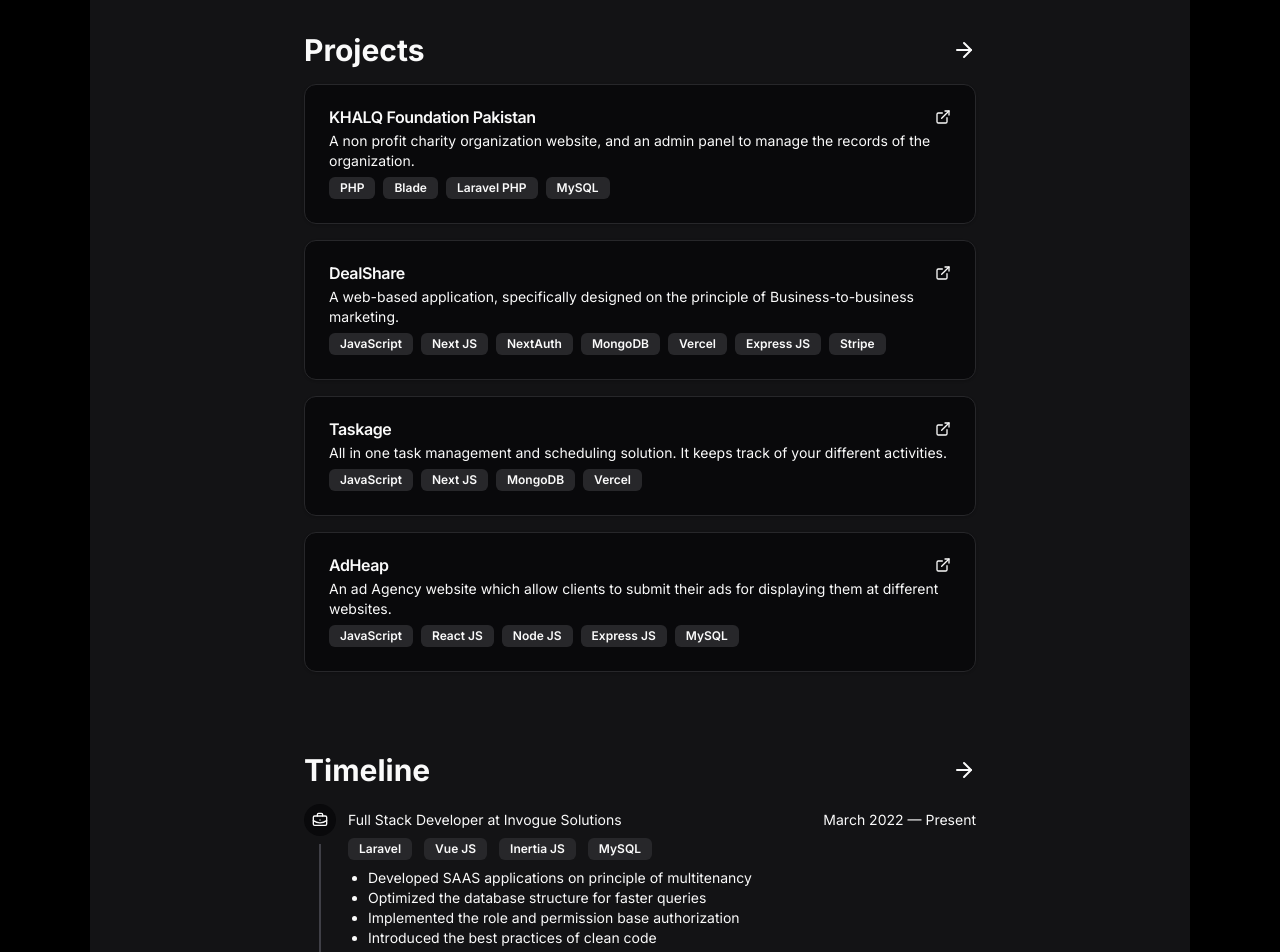
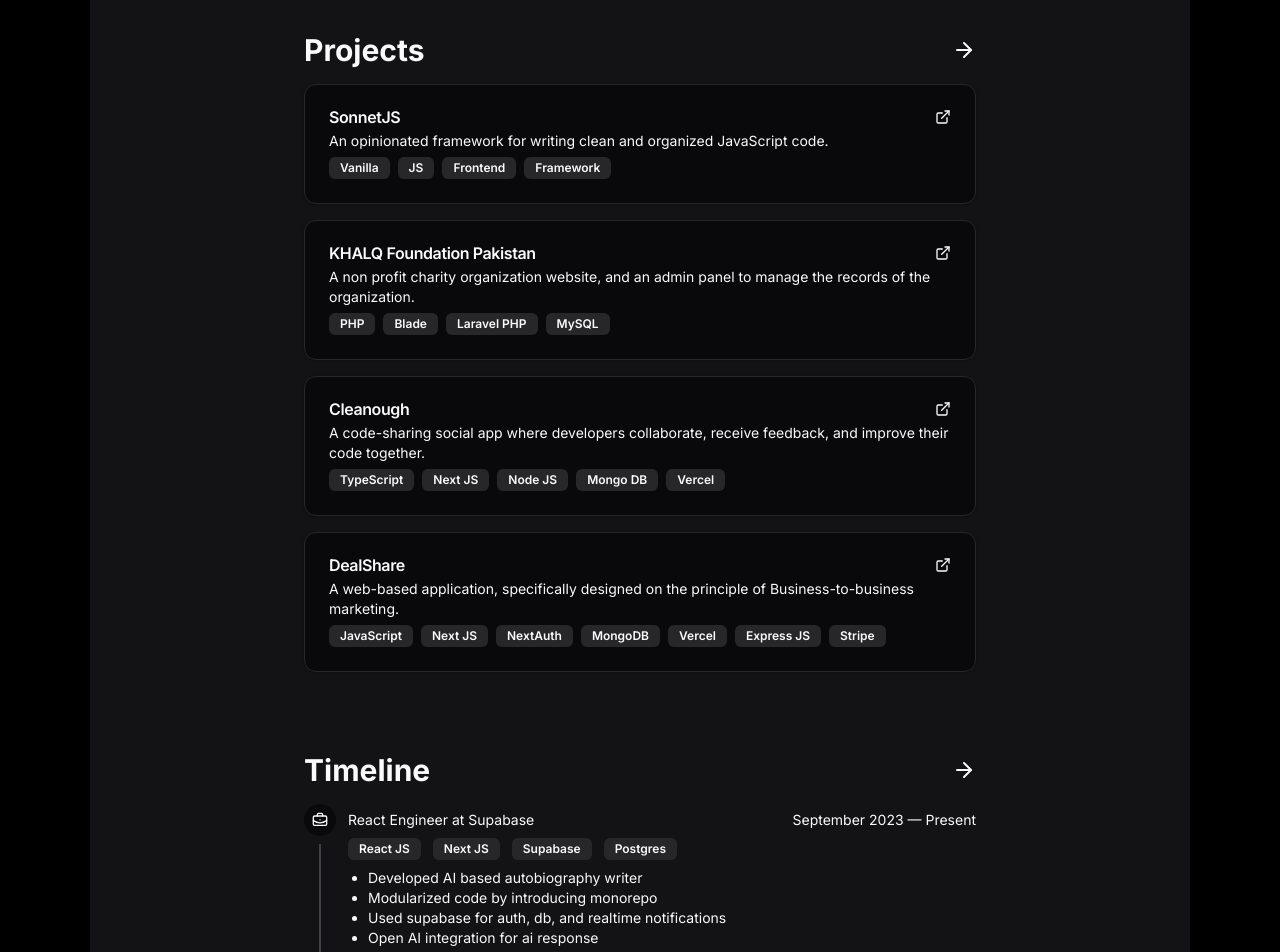
Before and after one commit to htmujahid/htmujahid.dev, a Next.js app: page / in a window 1280 px wide. Shown: the part 480-1432 px from the top of the page. Built offline with nearby package versions, Linux system fonts and the light colour scheme.

Commit message:
feat: update project and timeline

```diff
--- /dev/null
+++ b/components/layouts/index.ts
@@ -0,0 +1,2 @@
+export { default as PublicHeader } from './header'
+export { default as PublicFooter } from './footer'
--- a/components/Projects.tsx
+++ b/components/projects.tsx
@@ -11,11 +11,25 @@
 
 const projectsList = [
   {
+    name: 'SonnetJS',
+    description:
+      'An opinionated framework for writing clean and organized JavaScript code.',
+    url: 'https://sonnet.js.org/',
+    technologies: ['Vanilla', 'JS', 'Frontend', 'Framework'],
+  },
+  {
     name: 'KHALQ Foundation Pakistan',
     description:
       'A non profit charity organization website, and an admin panel to manage the records of the organization.',
     url: 'https://khalqfoundation.org/',
     technologies: ['PHP', 'Blade', 'Laravel PHP', 'MySQL'],
+  },
+  {
+    name: 'Cleanough',
+    description:
+      'A code-sharing social app where developers collaborate, receive feedback, and improve their code together.',
+    url: 'https://github.com/cleanough/cleanough',
+    technologies: ['TypeScript', 'Next JS', 'Node JS', 'Mongo DB', 'Vercel'],
   },
   {
     name: 'DealShare',
@@ -45,13 +59,6 @@
       'An ad Agency website which allow clients to submit their ads for displaying them at different websites.',
     url: 'https://github.com/altafahmad1/AdHeap',
     technologies: ['JavaScript', 'React JS', 'Node JS', 'Express JS', 'MySQL'],
-  },
-  {
-    name: 'Cleanough',
-    description:
-      'A code-sharing social app where developers collaborate, receive feedback, and improve their code together.',
-    url: 'https://cleanough.com/',
-    technologies: ['TypeScript', 'Next JS', 'Node JS', 'Mongo DB', 'Vercel'],
   },
   {
     name: 'Akaunting | Investor',
--- a/components/Timeline.tsx
+++ b/components/timeline.tsx
@@ -1,8 +1,28 @@
 import Link from 'next/link';
 import { Badge } from './ui/badge';
-import { ArrowRight, BriefcaseBusiness, Cake, GraduationCap } from 'lucide-react';
+import {
+  ArrowRight,
+  BriefcaseBusiness,
+  Cake,
+  GraduationCap,
+} from 'lucide-react';
 
 const timelineList = [
+  {
+    title: 'React Engineer at Supabase',
+    description: [
+      'Developed AI based autobiography writer',
+      'Modularized code by introducing monorepo',
+      'Used supabase for auth, db, and realtime notifications',
+      'Open AI integration for ai response'
+    ],
+    duration: {
+      start: 'September 2023',
+      end: 'Present',
+    },
+    tags: ['React JS', 'Next JS', 'Supabase', 'Postgres'],
+    icon: <BriefcaseBusiness className="w-4 h-4" />,
+  },
   {
     title: 'Full Stack Developer at Invogue Solutions',
     description: [
@@ -13,7 +33,7 @@
     ],
     duration: {
       start: 'March 2022',
-      end: 'Present',
+      end: 'August 2023',
     },
     tags: ['Laravel', 'Vue JS', 'Inertia JS', 'MySQL'],
     icon: <BriefcaseBusiness className="w-4 h-4" />,
@@ -23,7 +43,7 @@
     description: [
       'Implemented frontend of enterprise level ecommerce plus real estate application from scratch',
       'Used redux js for app wide state management',
-      'Developed using Tailwind CSS as css framework',
+      'Developed using TailwindCSS as css framework',
     ],
     duration: {
       start: 'September 2022',
@@ -84,7 +104,7 @@
       {...props}
     >
       <div className="relative">
-        <div className='p-2 rounded-full bg-background'>{item.icon}</div>
+        <div className="p-2 rounded-full bg-background">{item.icon}</div>
       </div>
       <div className="w-full py-1.5 text-sm ">
         <div className="flex flex-col md:flex-row">
```
Also changed, not shown: app/(public)/about/page.tsx (+8 -8 lines), components/blogs.tsx (renamed from components/Blogs.tsx), components/contact.tsx (renamed from components/Contact.tsx), components/icons.tsx (renamed from components/Icons.tsx), components/layouts/footer.tsx (renamed from components/Layouts/Footer.tsx), components/layouts/header.tsx (renamed from components/Layouts/Header.tsx), components/socials.tsx (renamed from components/Socials.tsx).
